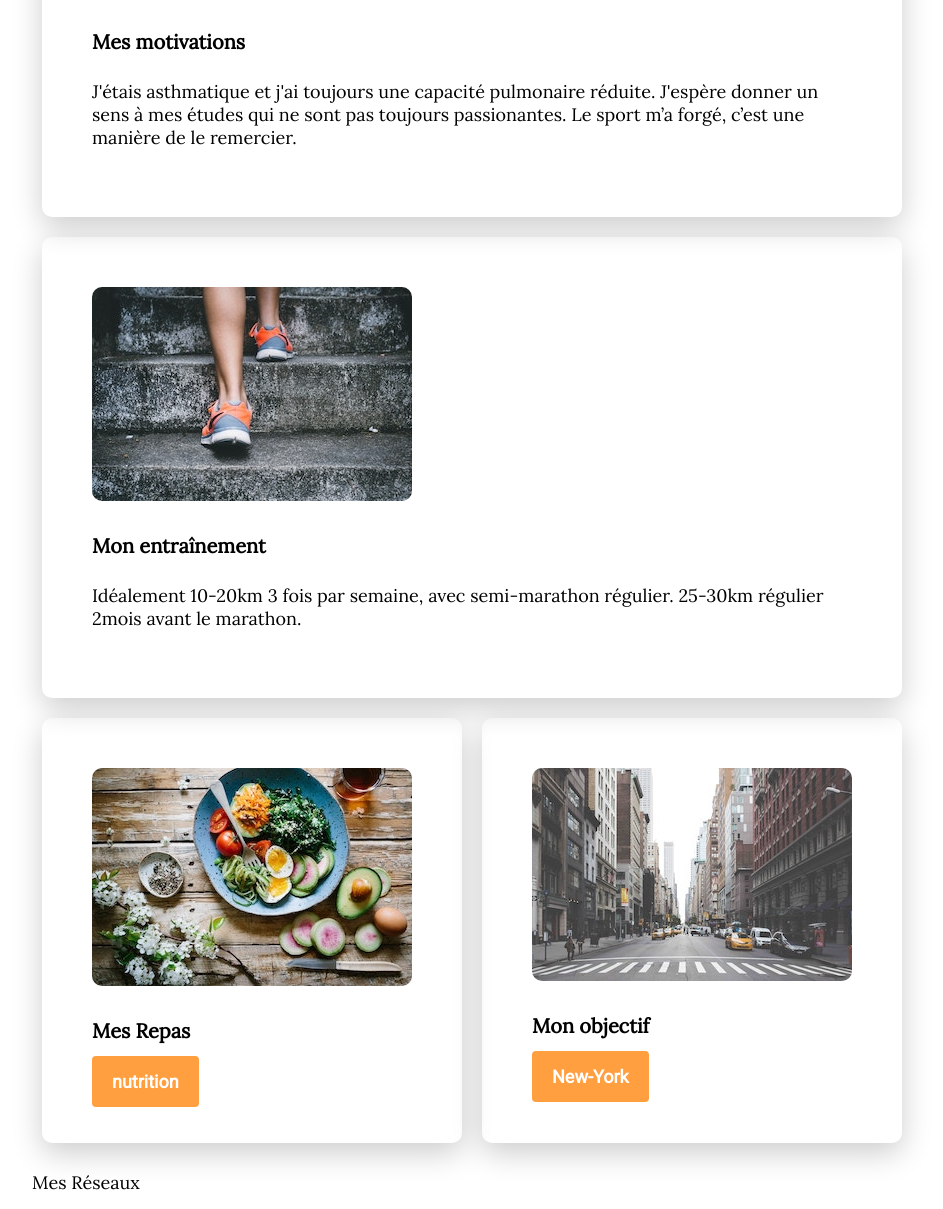
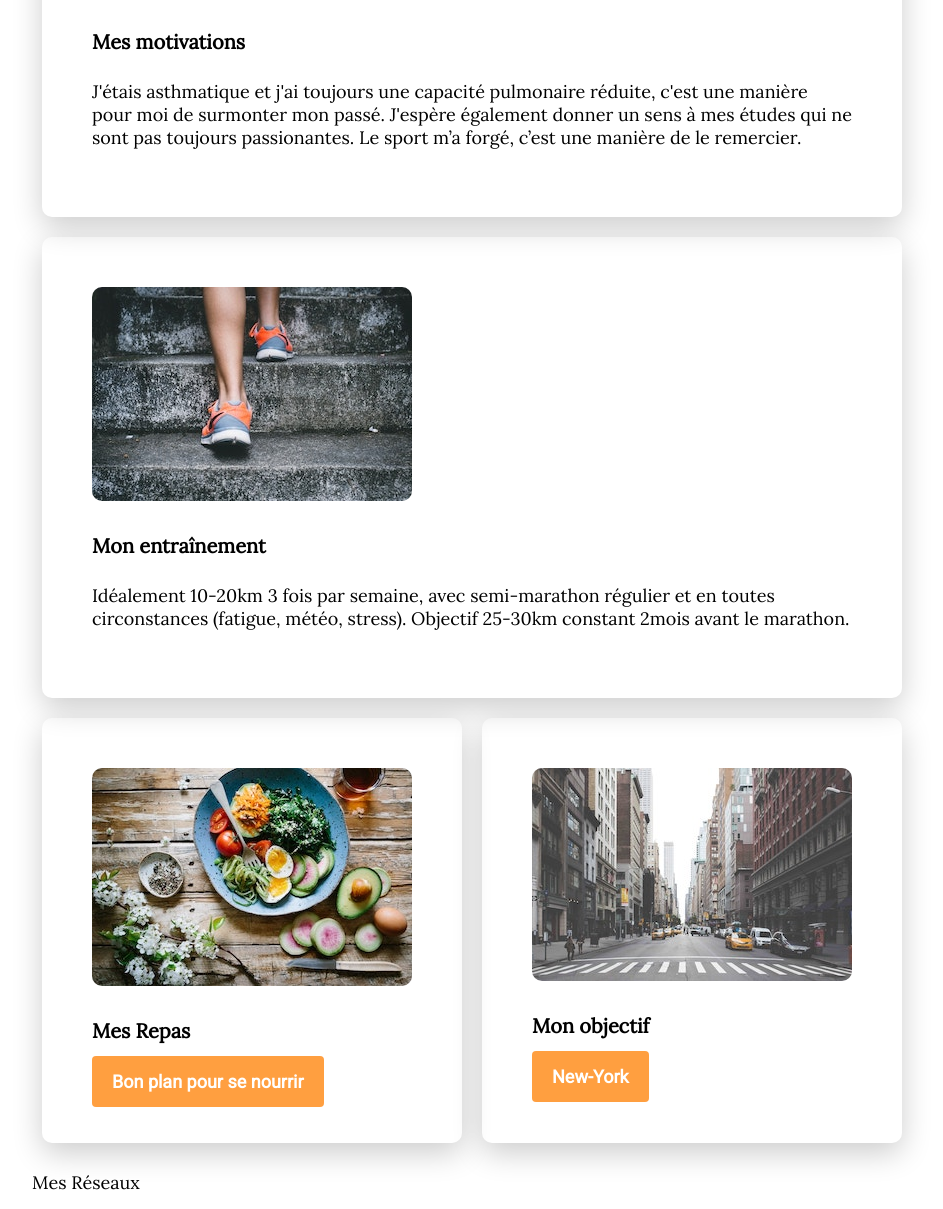
Before and after one commit to MartinG10-code/Projet2-Marathon, a plain HTML site: page index.html in a window 1280 px wide. Shown: the part 884-2093 px from the top of the page, without its empty margins (108-1051 px from the left). Drawn offline with Linux system fonts and the light colour scheme.

Commit message:
index.html

```diff
--- a/index.html
+++ b/index.html
@@ -24,17 +24,18 @@
 <div class="card">
 	<img src="image/motivation.jpg" alt='motivation'>
 	<h4>Mes motivations</h4>
-	<p>J'étais asthmatique et j'ai toujours une capacité pulmonaire réduite. J'espère donner un sens à mes études qui ne sont pas toujours passionantes. Le sport m’a forgé, c’est une manière de le remercier. </p>
+	<p>J'étais asthmatique et j'ai toujours une capacité pulmonaire réduite, c'est une manière pour moi de surmonter mon passé. J'espère également donner un sens à mes études qui ne sont pas toujours passionantes.
+		Le sport m’a forgé, c’est une manière de le remercier. </p>
 </div>
 <div class="card">
 	<img src="image/training.jpg" alt='training'>
 	<h4>Mon entraînement</h4>
-	<p> Idéalement 10-20km 3 fois par semaine, avec semi-marathon régulier. 25-30km régulier 2mois avant le marathon.</p>
+	<p> Idéalement 10-20km 3 fois par semaine, avec semi-marathon régulier et en toutes circonstances (fatigue, météo, stress). Objectif 25-30km constant 2mois avant le marathon.</p>
 </div>
 <div class="card">
 	<img src="image/food.jpg" alt='food'>
 	<h4> Mes Repas</h4>
-	<a href="https://www.nicolas-aubineau.com/menu-sportif/"class="btn-blue">nutrition</a>
+	<a href="https://www.nicolas-aubineau.com/menu-sportif/"class="btn-blue">Bon plan pour se nourrir</a>
 </div>
 <div class="card">
 	<img src="image/NY.jpg" alt='NY'>
```
